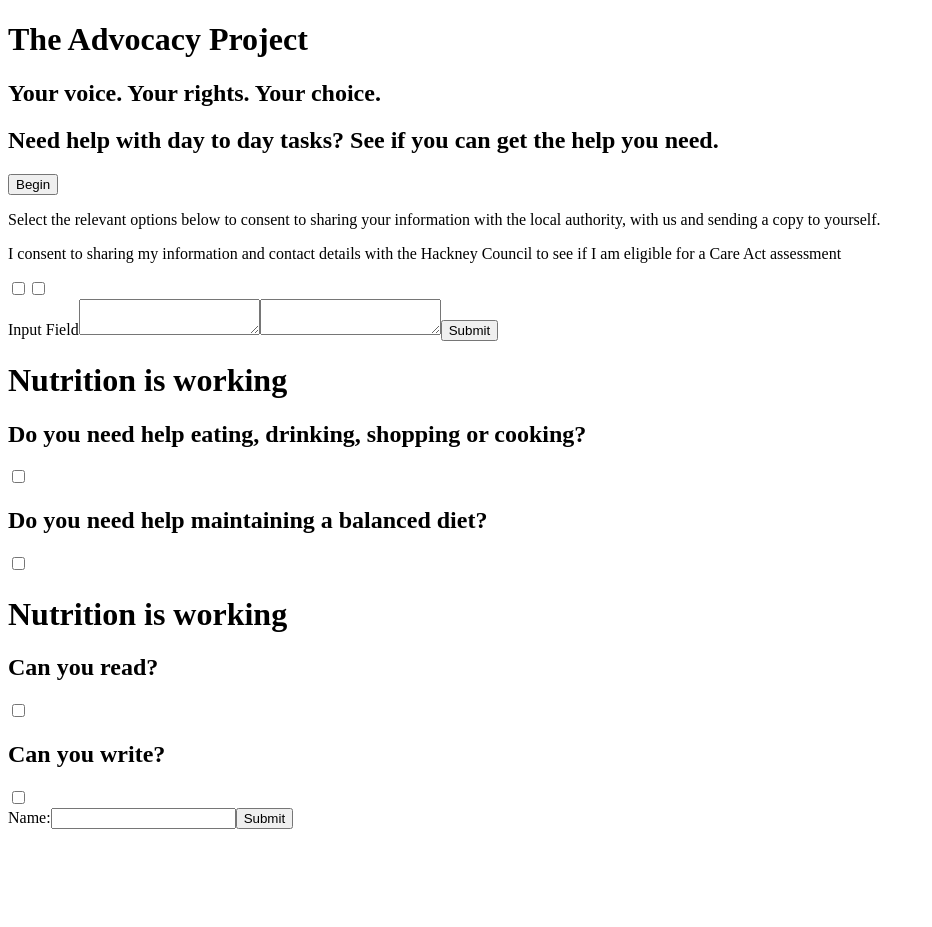
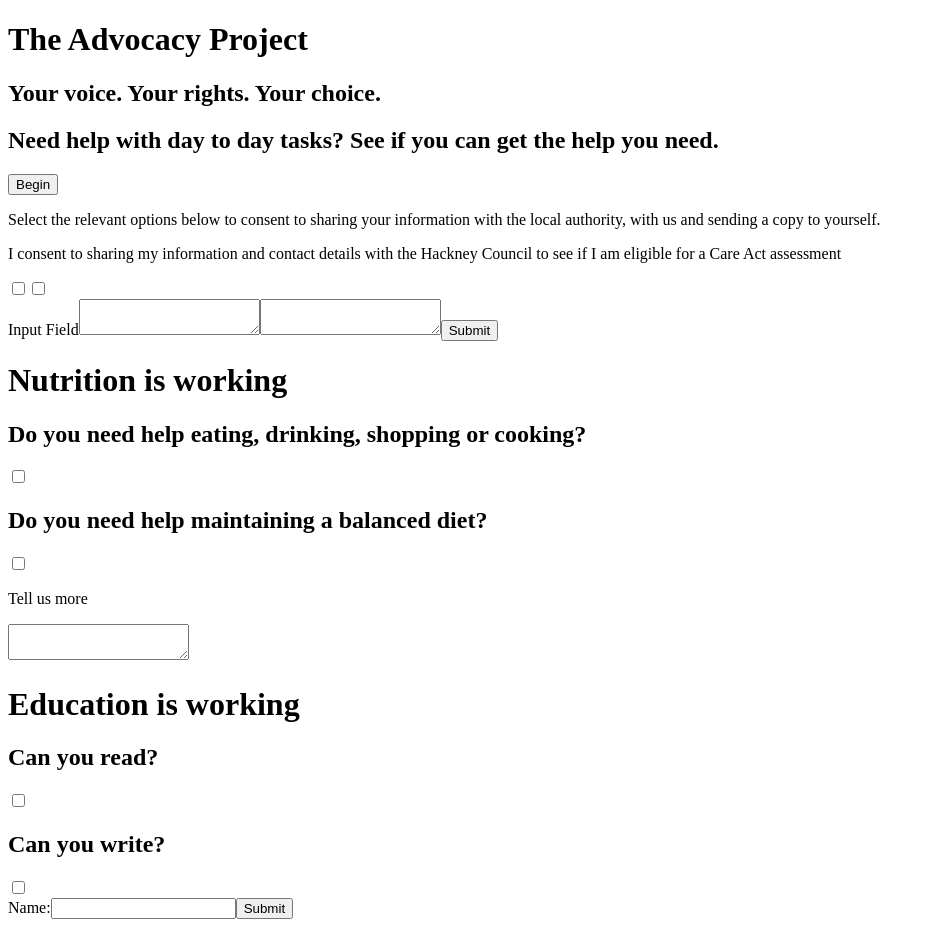
Before and after one commit to the-advocacy-project/advocacy-app, a React (Vite) app: page / in a window 1280 px wide. Shown: the whole page, without its empty margins (0-932 px from the left). Before the commit the page ends 837 px from the top, so only its background shows below. Built offline with nearby package versions, Linux system fonts and the light colour scheme.

Commit message:
updates to quiz state and functionality

```diff
--- a/client/App.js
+++ b/client/App.js
@@ -3,8 +3,8 @@ import { Route, Switch } from 'react-router-dom';
 
 import BeginButton from './components/buttons/beginButton';
 import YourConsent from './components/dynamicPages/yourConsent';
-import Quiz from './components/dynamicPages/nutrition';
-import Education from './components/dynamicPages/education';
+import QuizOne from './components/dynamicPages/nutrition';
+import QuizTwo from './components/dynamicPages/education';
 import Home from './components/pages/Home';
 import List from './components/pages/List';
 
@@ -70,8 +70,8 @@ class App extends Component {
 
     handleSubmit = event => {
         event.preventDefault();
-        const { value } = this.state;
-        axios.post('/', { value }).then(result => {
+        // const { value } = this.state;
+        axios.post('/', this.state ).then(result => {
             console.log(value);
         });
     };
@@ -91,11 +91,12 @@ class App extends Component {
                     sendMail={this.state.sendMail}
                     handleChangeInput={this.handleChangeInput}
                     handleSubmitInput={this.handleSubmitInput}/>
-                <Quiz
+                <QuizOne
                     info={this.state.nutrition}
                     section="nutrition"
+                    handleChangeInput={this.handleChangeInput}
                     toggleChange={this.toggleChange}/>
-                <Quiz
+                <QuizTwo
                     info={this.state.education}
                     section="education"
                     toggleChange={this.toggleChange}/>
--- a/client/components/dynamicPages/education.js
+++ b/client/components/dynamicPages/education.js
@@ -1,6 +1,6 @@
 import React from 'react';
 
-function Education(props) {
+function QuizTwo(props) {
     console.log('what am i ' + props.info)
 
     const displayEducation = Object.keys(props.info).map((qs, i) =>
@@ -14,7 +14,7 @@ function Education(props) {
                     checked={qs.agree}
                     name="agree"
                     key={`question${i}`}
-                    onChange={(event) => props.toggleChange(event, qs)}
+                    onChange={(event) => props.toggleChange(event, qs, props.section)}
                 />
             </div>
         )
@@ -31,4 +31,4 @@ function Education(props) {
     )
 }
 
-export default Education;
+export default QuizTwo;
--- a/client/components/dynamicPages/nutrition.js
+++ b/client/components/dynamicPages/nutrition.js
@@ -1,10 +1,18 @@
 import React from 'react';
 
-function Quiz(props) {
+function QuizOne(props) {
 
     const displayNutrition = Object.keys(props.info).map((qs, i) =>
     {if(qs === "more") {
-        return null
+        return (
+            <div>
+                <p>Tell us more</p>
+                <textarea type="text"
+                    name="more"
+                    onChange={(event) => props.handleChangeInput(event, qs, props.section)}
+                />
+            </div>
+        )
     }else {
         return (
             <div>
@@ -30,4 +38,4 @@ function Quiz(props) {
     )
 }
 
-export default Quiz;
+export default QuizOne;
```
